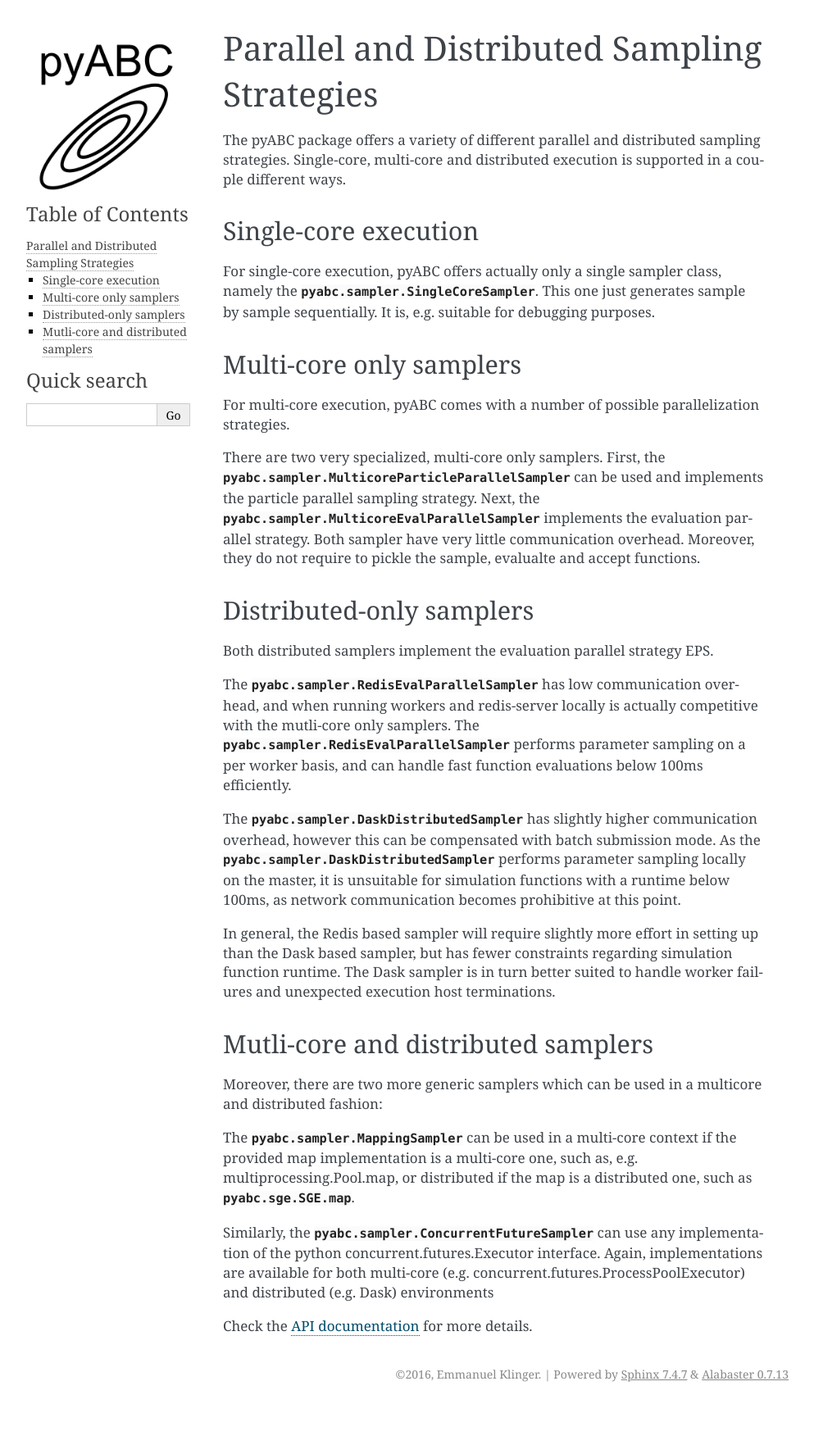
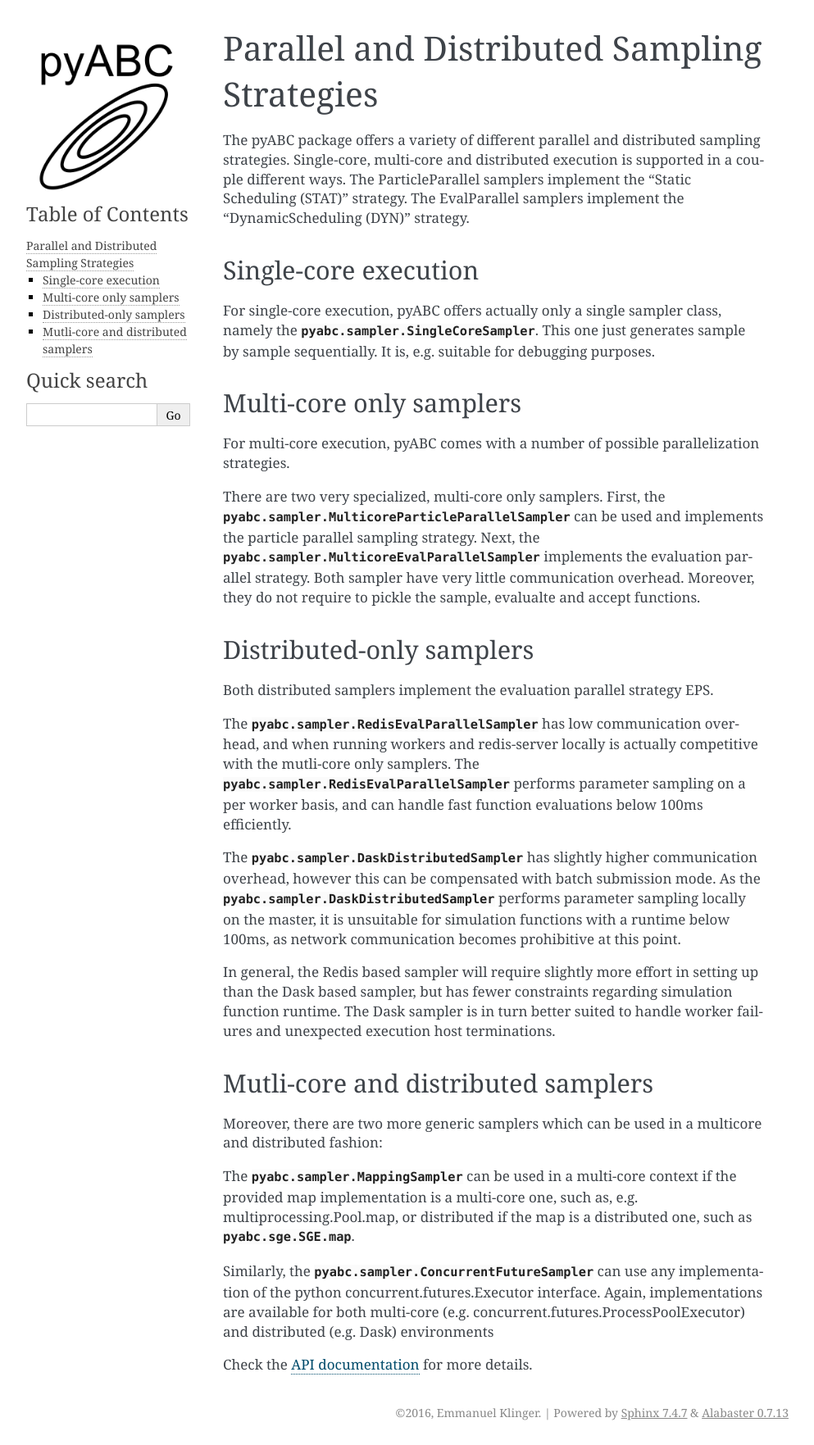
Before and after one commit to ICB-DCM/pyABC, a Sphinx documentation site: the page built from doc/sampler.rst, in a window 1280 px wide. Shown: the whole page at 82% size, without its empty margins (148-1141 px from the left). Built offline with Sphinx 7.4.7, drawn with Linux system fonts in a browser that asks for light colours; before the commit the page ends 1716 px from its top, so only the background shows below that.

Commit message:
clarify dyn and stat

```diff
--- a/doc/sampler.rst
+++ b/doc/sampler.rst
@@ -4,6 +4,9 @@ Parallel and Distributed Sampling Strategies
 The pyABC package offers a variety of different parallel and distributed
 sampling strategies. Single-core, multi-core and distributed execution is
 supported in a couple different ways.
+The ParticleParallel samplers implement the
+"Static Scheduling (STAT)" strategy. The EvalParallel samplers implement the
+"DynamicScheduling (DYN)" strategy.
 
 Single-core execution
 ---------------------
```
